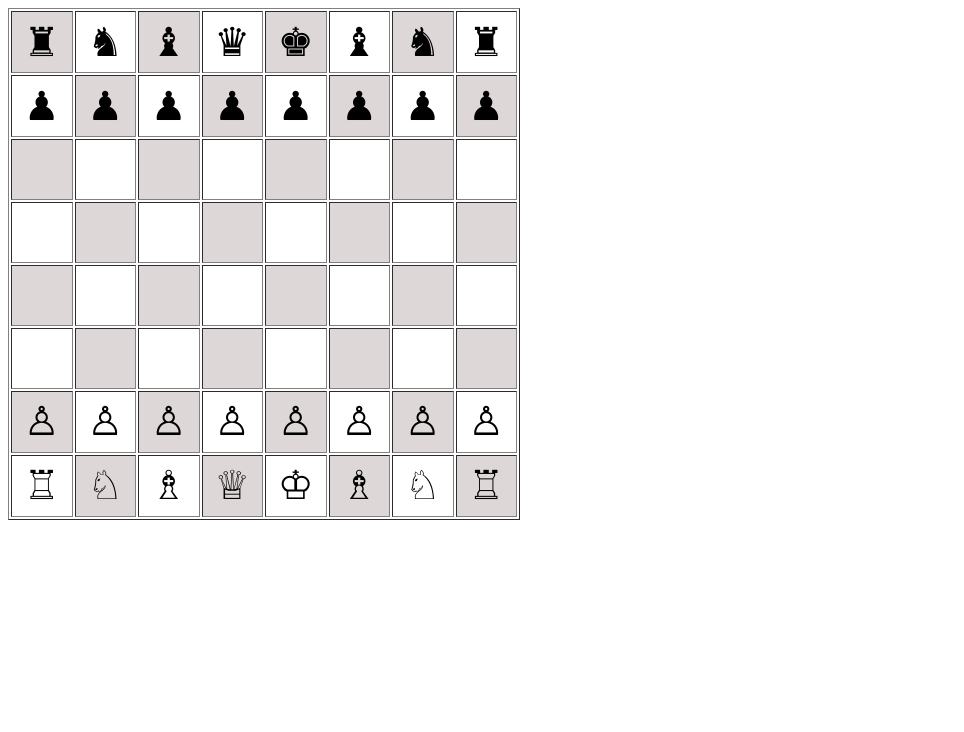
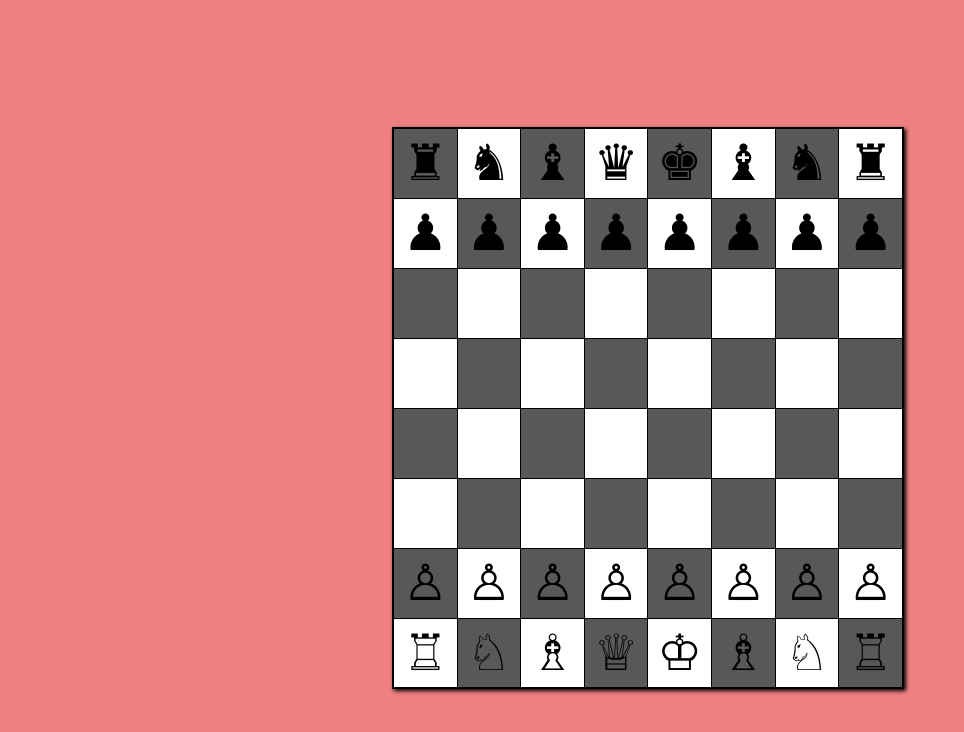
Before and after one commit to Prakritig01/chess, a plain HTML site: page index.html in a window 1280 px wide. Shown: the whole page, without its empty margins (0-964 px from the left). Drawn offline with Linux system fonts and the light colour scheme.

Commit message:
added background color

```diff
--- a/index.html
+++ b/index.html
@@ -4,28 +4,47 @@
 
     <title>Chess</title>
     <style>
+        *{
+            box-sizing: border-box;
+        }
+        body{
+            background-color: lightcoral;
+        }
+        .outer{
+            width: 100vw;
+            height: 100vh;
+            display: flex;
+            align-items: center;
+            justify-content: center;
+        }
+        table{
+            border-collapse: collapse;
+            border: 2px solid black;
+            box-shadow: 2px 2px 4px;background-color: white;
+
+        }
         td{
             text-align: center;
-            font-size: 40px;
+            font-size: 50px;
         }
         tr{
-            height: 50px;
+            height: 70px;
         }
         table{
             height: 40vw;
             width: 40vw ;
         }
-        tr:nth-child(odd) td:nth-child(odd),
-        tr:nth-child(even) td:nth-child(even) {
-            background-color: #ded7d7; /* Black squares */
+        tr:nth-child(2n) td:nth-child(2n){
+            background-color: rgb(88, 88, 88);
         }
-        tr:nth-child(odd) td:nth-child(even),
-        tr:nth-child(even) td:nth-child(odd) {
-            background-color: #ffffff; /* White squares */
+        tr:nth-child(odd) td:nth-child(odd){
+            background-color: rgb(88, 88, 88);
         }
+
     </style>
 </head>
 <body>
+    <div class="outer">
         <table border="1">
             <tr>
                 <td>&#9820</td>
@@ -110,5 +129,6 @@
                 <td>&#9814</td>
             </tr>
         </table>
+    </div>
 </body>
 </html>
```
Lines whose indentation alone changed are shown as unchanged.
